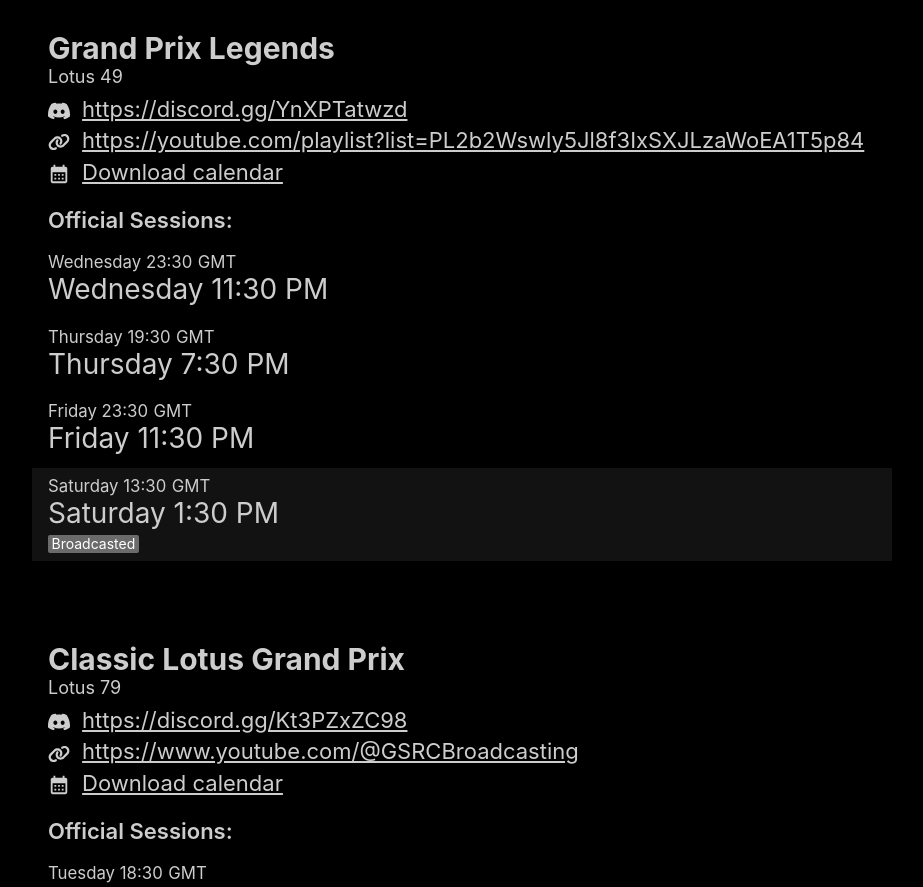
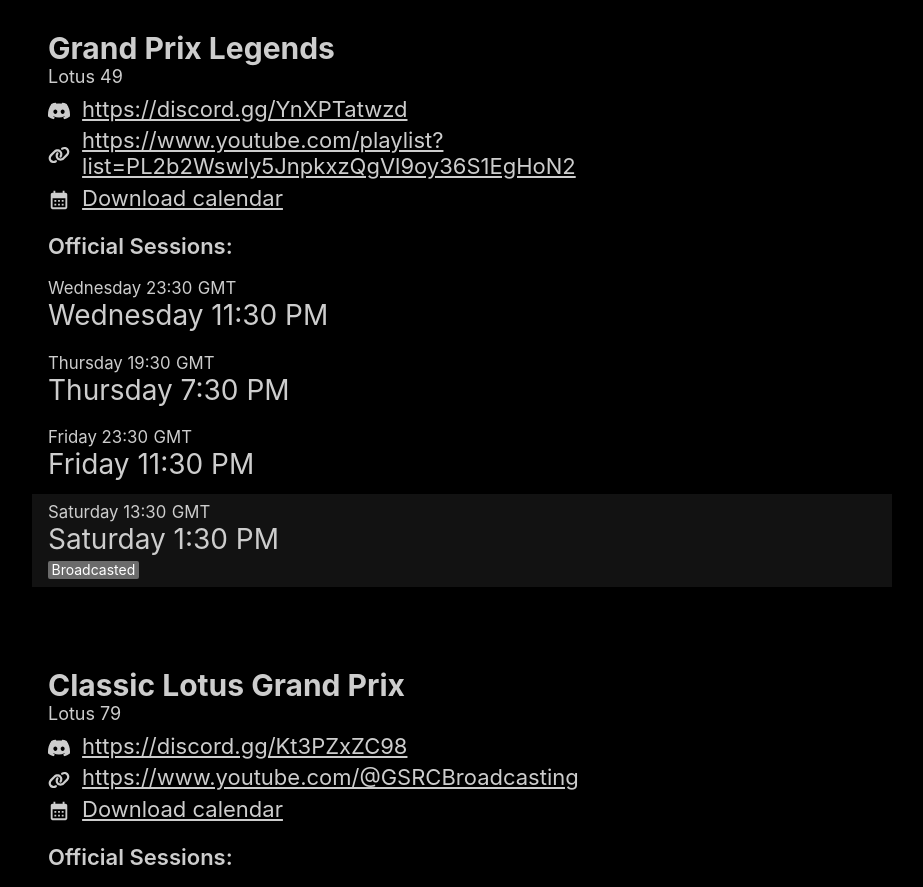
Before and after one commit to jamiehs/whenrace, a React (Create React App) app: page / in a window 1280 px wide. Shown: the part 2800-3687 px from the top of the page, without its empty margins (178-1101 px from the left). Built offline with nearby package versions, Linux system fonts and the light colour scheme.

Commit message:
Update broadcast link for Grand Prix Legends to 2026

```diff
--- a/src/data/official-sessions.js
+++ b/src/data/official-sessions.js
@@ -240,7 +240,7 @@ const officials = [
         cars: ["Lotus 49"],
         links: {
             discord: 'https://discord.gg/YnXPTatwzd',
-            broadcast: 'https://youtube.com/playlist?list=PL2b2Wswly5Jl8f3IxSXJLzaWoEA1T5p84',
+            broadcast: 'https://www.youtube.com/playlist?list=PL2b2Wswly5JnpkxzQgVl9oy36S1EgHoN2',
         },
         sessions: [
             {
```
